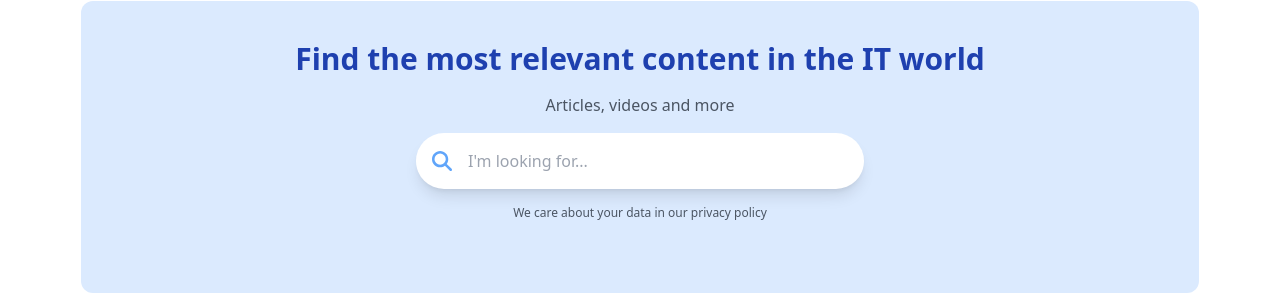
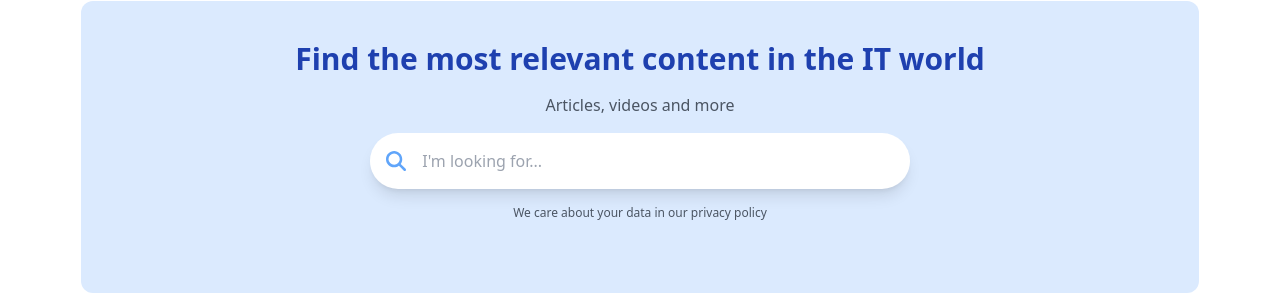
Before and after one commit to LucaSicoli/InvGate_Prototype, a React (Create React App) app: page / in a window 1280 px wide. Shown: the part 87-381 px from the top of the page. Built offline with nearby package versions, Linux system fonts and the light colour scheme.

Commit message:
fin cruz

```diff
--- a/src/components/searchbarcard.jsx
+++ b/src/components/searchbarcard.jsx
@@ -16,7 +16,7 @@ const clearSearch = () => {
     <div className="px-5 py-10 mt-4 -mb-3 w-full sm:max-w-[92%] mx-auto sm:bg-blue-100 flex flex-col items-center justify-center sm:rounded-xl">
       <h1 className="text-3xl font-semibold text-blue-800 text-center mb-4">Find the most relevant content in the IT world</h1>
       <p className="text-md text-gray-600 mb-4">Articles, videos and more</p>
-      <div className="flex items-center bg-white shadow-lg p-4 rounded-full w-full max-w-md">
+      <div className="flex items-center bg-white shadow-lg p-4 rounded-full w-[110%] sm:w-[50%]">
         <FontAwesomeIcon icon={faSearch} className="text-blue-400 w-5 h-5 mr-4" />
         <input
           type="text"
```
